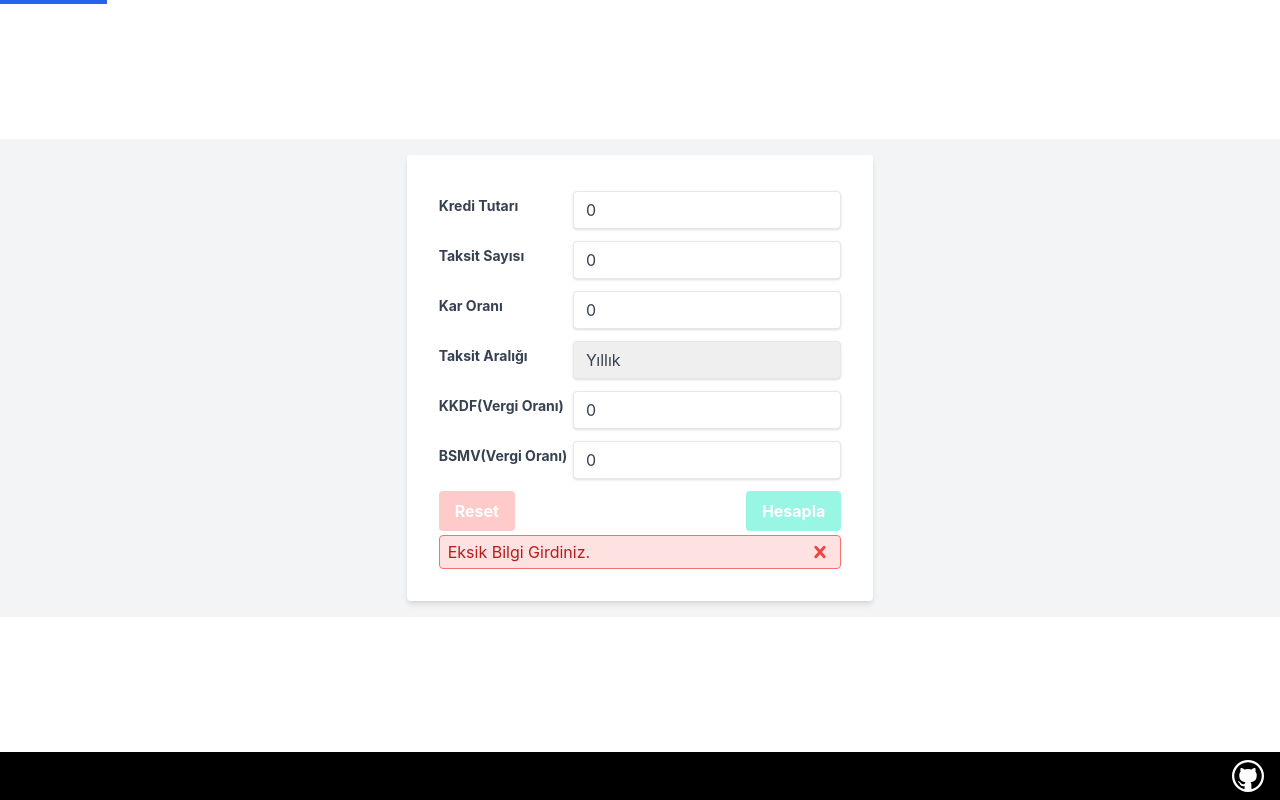
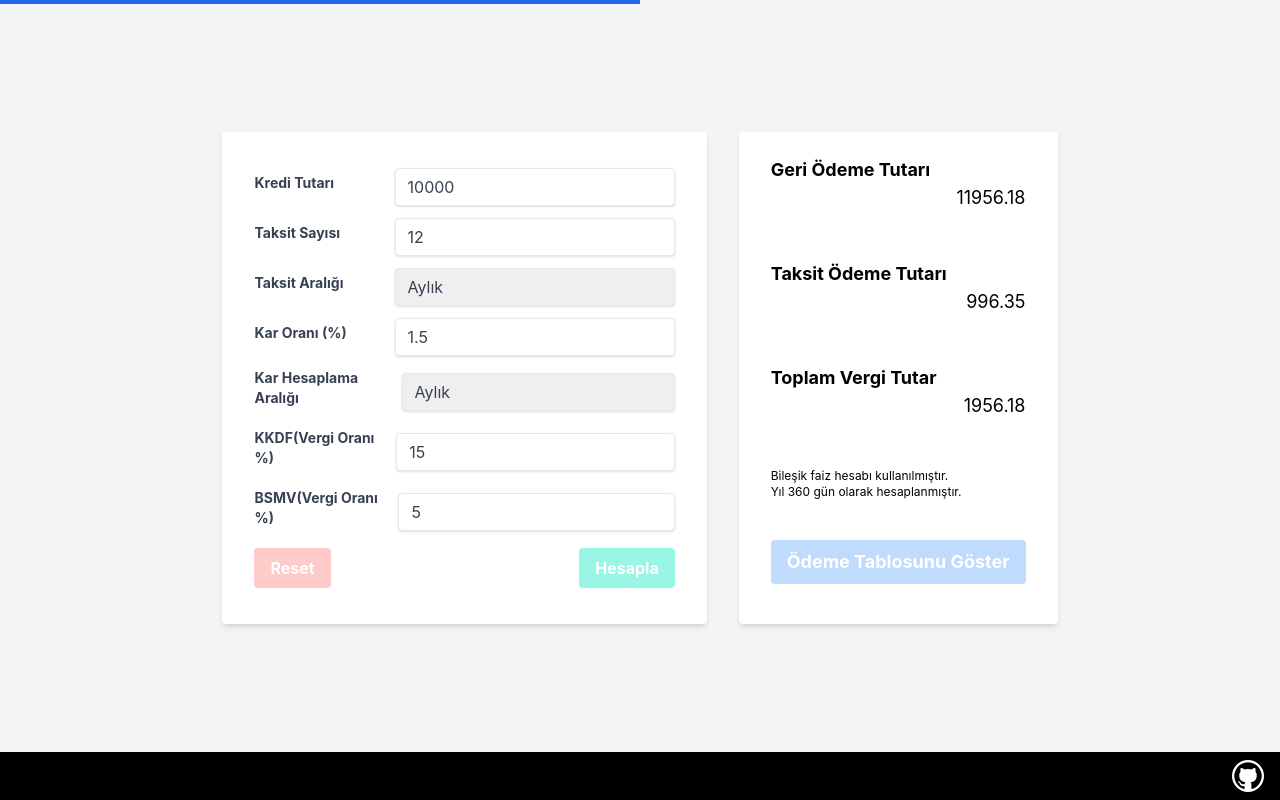
Before and after one commit to mehmetozk4n6/creditCalculator, a Next.js app: page / in a window 1280 px wide. Both pictures are taken after a click on the button "Hesapla". Built offline with nearby package versions, Linux system fonts and the light colour scheme.

Commit message:
table css completed.

```diff
--- a/components/CreditResult/index.tsx
+++ b/components/CreditResult/index.tsx
@@ -7,14 +7,18 @@ type Props = {};
 
 const CreditResult = (props: Props) => {
   const { setProgress, progress } = useProgressContext();
-  const { anaPara, taksitSayisi, karOrani, taksitAraligi, kkdf, bsmv } =
-    useCreditContext();
-  const { cardLine, card, cardButton, cardOdeme } = styles;
-  // Bileşik → Kâr = ( Anapara * ( ( 1 + kâr oranı) ^ (gün sayısı / 30) ) ) - Anapara
-  // useRef, useImpretiveHandle, forwardRef kullanılması,
-  let toplamOdeme =
-    Math.round(anaPara * Math.pow(1 + karOrani / 100, taksitSayisi) * 100) /
-    100;
+  const {
+    anaPara,
+    taksitSayisi,
+    karOrani,
+    taksitAraligi,
+    karHesaplamaAraligi,
+    kkdf,
+    bsmv,
+    toplamOdeme,
+  } = useCreditContext();
+  const { card, cardLine, cardOdeme, cardButton } = styles;
+
   let taksitTutari = Math.round((toplamOdeme / taksitSayisi) * 100) / 100;
   let kar = Math.round((toplamOdeme - anaPara) * 100) / 100;
   return (
@@ -34,16 +38,8 @@ const CreditResult = (props: Props) => {
             <span className={cardOdeme}>{kar}</span>
           </div>
           <div>
-            <p className="text-xs">
-              Faiz oranı{" "}
-              {taksitAraligi === "haftalik"
-                ? "haftalık"
-                : taksitAraligi === "aylik"
-                ? "aylık"
-                : "yıllık"}{" "}
-              olarak hesaplanmıştır.
-            </p>
-            <p className="text-xs">Yıl 360 gün hesaplanmıştır.</p>
+            <p className="text-xs">Bileşik faiz hesabı kullanılmıştır.</p>
+            <p className="text-xs">Yıl 360 gün olarak hesaplanmıştır.</p>
           </div>
           <div className={cardLine}>
             <button
--- /dev/null
+++ b/components/DetailTable/TableRow.tsx
@@ -0,0 +1,58 @@
+import styles from "./index.module.css";
+import { useEffect } from "react";
+type Props = {
+  index: number;
+  anaPara: number;
+  taksitTutari: number;
+  karOrani: number;
+  kar: number;
+  kkdf: number;
+  bsmv: number;
+  toplamOdeme: number;
+  kalanAnapara: number;
+  setKalanAnapara: React.Dispatch<React.SetStateAction<number>>;
+};
+
+const TableRow = ({
+  index,
+  taksitTutari,
+  karOrani,
+  kar,
+  kkdf,
+  bsmv,
+  toplamOdeme,
+  kalanAnapara,
+  setKalanAnapara,
+}: Props) => {
+  const {
+    detailTable,
+    detailThead,
+    detailTh,
+    detailTrOdd,
+    detailFirstTd,
+    detailTd,
+    detailTrEven,
+  } = styles;
+
+  let kartutari = (kalanAnapara * karOrani) / 100;
+
+  useEffect(() => {
+    return () => {
+      setKalanAnapara(kalanAnapara - (taksitTutari - kartutari));
+    };
+  });
+
+  return (
+    <tr className={index % 2 === 0 ? detailTrOdd : detailTrEven}>
+      <td className={detailFirstTd}>{index + 1}</td>
+      <td className={detailTd}>{taksitTutari}</td>
+      <td className={detailTd}>{taksitTutari - kartutari}</td>
+      <td className={detailTd}>{kalanAnapara - (taksitTutari - kartutari)}</td>
+      <td className={detailTd}>{kartutari}</td>
+      <td className={detailTd}>{(kartutari * kkdf) / 100}</td>
+      <td className={detailTd}>{(kartutari * bsmv) / 100}</td>
+    </tr>
+  );
+};
+
+export default TableRow;
--- a/components/DetailTable/index.tsx
+++ b/components/DetailTable/index.tsx
@@ -1,6 +1,8 @@
-import React from "react";
+import React, { useState, useEffect } from "react";
 import styles from "./index.module.css";
 import { useProgressContext } from "../../context/ProgressContext";
+import { useCreditContext } from "../../context/CreditContext";
+import TableRow from "./TableRow";
 
 type Props = {};
 
@@ -15,14 +17,42 @@ const DetailTable = (props: Props) => {
     detailTrEven,
   } = styles;
   const { setProgress, progress } = useProgressContext();
-  const handleClick = () => {};
+  const {
+    anaPara,
+    taksitSayisi,
+    karOrani,
+    taksitAraligi,
+    karHesaplamaAraligi,
+    kkdf,
+    bsmv,
+    toplamOdeme,
+  } = useCreditContext();
+  let taksitTutari: number;
+  let kar: number;
+
+  if (progress === "viewDetails") {
+    document.onkeydown = function (evt) {
+      evt = evt || window.event;
+      if (evt.keyCode === 27) {
+        setProgress("calculated");
+      }
+    };
+  }
+
+  taksitTutari = Math.round((toplamOdeme / taksitSayisi) * 100) / 100;
+  kar = Math.round((toplamOdeme - anaPara) * 100) / 100;
+  const [kalanAnapara, setKalanAnapara] = useState<number>(anaPara);
 
   return (
     <>
       {progress === "viewDetails" && (
-        <div className="flex flex-col justify-center items-center overflow-x-hidden overflow-y-auto fixed inset-0 z-50 outline-none focus:outline-none w-5/6 mx-auto overflow-auto">
+        <div
+          className="flex flex-col justify-center items-center fixed inset-0 z-10 outline-none focus:outline-none w-5/6 m-auto overflow-auto h-2/3"
+          style={{ flexFlow: "wrap" }}
+        >
+          <div className=" h-8 w-8 text-red-500 ml-auto sticky top-0 right-0">
             <svg
-            className="fill-current h-6 w-6 text-red-500 ml-auto mr-8"
+              className="fill-current"
               role="button"
               xmlns="http://www.w3.org/2000/svg"
               viewBox="0 0 20 20"
@@ -31,7 +61,7 @@ const DetailTable = (props: Props) => {
               <title>Close</title>
               <path d="M14.348 14.849a1.2 1.2 0 0 1-1.697 0L10 11.819l-2.651 3.029a1.2 1.2 0 1 1-1.697-1.697l2.758-3.15-2.759-3.152a1.2 1.2 0 1 1 1.697-1.697L10 8.183l2.651-3.031a1.2 1.2 0 1 1 1.697 1.697l-2.758 3.152 2.758 3.15a1.2 1.2 0 0 1 0 1.698z" />
             </svg>
-
+          </div>
           <table className={detailTable}>
             <thead className={detailThead}>
               <tr>
@@ -58,8 +88,25 @@ const DetailTable = (props: Props) => {
                 </th>
               </tr>
             </thead>
-            <tbody>
-              <tr className={detailTrOdd}>
+
+            <tbody className="overflow-auto">
+              {Array.from(Array(taksitSayisi).keys()).map((taksit, index) => (
+                <TableRow
+                  key={index}
+                  index={index}
+                  anaPara={anaPara}
+                  taksitTutari={taksitTutari}
+                  karOrani={karOrani}
+                  kar={kar}
+                  kkdf={kkdf}
+                  bsmv={bsmv}
+                  toplamOdeme={toplamOdeme}
+                  kalanAnapara={kalanAnapara}
+                  setKalanAnapara={setKalanAnapara}
+                />
+              ))}
+
+              {/* <tr className={detailTrEven}>
                 <td className={detailFirstTd}>Taksit No</td>
                 <td className={detailTd}>Taksit Tutarı</td>
                 <td className={detailTd}>Ana Para</td>
@@ -67,16 +114,7 @@ const DetailTable = (props: Props) => {
                 <td className={detailTd}>Kâr Tutarı</td>
                 <td className={detailTd}>KKDF</td>
                 <td className={detailTd}>BSMV</td>
-              </tr>
-              <tr className={detailTrEven}>
-                <td className={detailFirstTd}>Taksit No</td>
-                <td className={detailTd}>Taksit Tutarı</td>
-                <td className={detailTd}>Ana Para</td>
-                <td className={detailTd}>Kalan Ana Para</td>
-                <td className={detailTd}>Kâr Tutarı</td>
-                <td className={detailTd}>KKDF</td>
-                <td className={detailTd}>BSMV</td>
-              </tr>
+              </tr> */}
             </tbody>
           </table>
         </div>
--- a/components/Layout/index.tsx
+++ b/components/Layout/index.tsx
@@ -12,7 +12,7 @@ const Layout: React.FC<Props> = ({ children }) => {
   return (
     <ProgressWrapper>
       <CreditWrapper>
-        <div className="min-h-screen flex flex-col justify-between">
+        <div className="min-h-screen flex flex-col justify-between bg-gray-100">
           <Nav></Nav>
           <main>{children}</main>
           <Footer></Footer>
--- a/components/PaymentForm/index.tsx
+++ b/components/PaymentForm/index.tsx
@@ -11,6 +11,8 @@ const PaymentForm = (props: Props) => {
   const {
     anaPara,
     setAnaPara,
+    karHesaplamaAraligi,
+    setkarHesaplamaAraligi,
     taksitSayisi,
     setTaksitSayisi,
     karOrani,
@@ -21,9 +23,11 @@ const PaymentForm = (props: Props) => {
     setkkdf,
     bsmv,
     setbsmv,
+    setToplamOdeme,
   } = useCreditContext();
   const { setProgress } = useProgressContext();
-  const [showErr, setShowErr] = useState(false);
+  const [showErr, setShowErr] = useState<boolean>(false);
+  const [error, setError] = useState<string>("");
   const anaparaRef = useRef<HTMLInputElement | null>(null);
 
   const {
@@ -39,6 +43,7 @@ const PaymentForm = (props: Props) => {
       anaPara,
       taksitSayisi,
       karOrani,
+      karHesaplamaAraligi,
       taksitAraligi,
       kkdf,
       bsmv,
@@ -46,16 +51,40 @@ const PaymentForm = (props: Props) => {
     enableReinitialize: false,
     onSubmit: (values) => {
       if (
-        values.anaPara !== 0 &&
-        values.taksitSayisi !== 0 &&
-        values.karOrani !== 0
+        Number(values.anaPara) !== 0 &&
+        Number(values.taksitSayisi) !== 0 &&
+        Number(values.karOrani) !== 0
       ) {
         setAnaPara(Number(values.anaPara));
         setTaksitSayisi(Number(values.taksitSayisi));
         setKarOrani(Number(values.karOrani));
+        setkarHesaplamaAraligi(values.karHesaplamaAraligi);
         setTaksitAraligi(values.taksitAraligi);
         setkkdf(Number(values.kkdf));
         setbsmv(Number(values.bsmv));
+
+        setToplamOdeme(
+          Math.round(
+            Number(values.anaPara) *
+              Math.pow(
+                1 + Number(values.karOrani) / 100,
+                (Number(values.taksitSayisi) *
+                  (values.taksitAraligi === "haftalik"
+                    ? 7
+                    : values.taksitAraligi === "aylik"
+                    ? 30
+                    : 360)) /
+                  (values.karHesaplamaAraligi === "haftalik"
+                    ? 7
+                    : values.karHesaplamaAraligi === "aylik"
+                    ? 30
+                    : values.karHesaplamaAraligi === "gunluk"
+                    ? 1
+                    : 360)
+              ) *
+              100
+          ) / 100
+        );
 
         setProgress("calculated");
       } else {
@@ -67,9 +96,10 @@ const PaymentForm = (props: Props) => {
       setAnaPara(0);
       setKarOrani(0);
       setTaksitSayisi(0);
-      setTaksitAraligi("yillik");
-      setkkdf(0);
-      setbsmv(0);
+      setkarHesaplamaAraligi("aylik");
+      setTaksitAraligi("aylik");
+      setkkdf(15);
+      setbsmv(5);
     },
     validationSchema,
   });
@@ -118,24 +148,6 @@ const PaymentForm = (props: Props) => {
         )}
 
         <div className={styles.formLine}>
-          <label className={styles.formLabel} htmlFor="karOrani">
-            Kar Oranı
-          </label>
-          <input
-            name="karOrani"
-            id="karOrani"
-            value={values.karOrani}
-            onChange={handleChange}
-            onBlur={handleBlur}
-            placeholder="Kar Oranı"
-            className={styles.formInput}
-          />
-        </div>
-        {errors.karOrani && touched.karOrani && (
-          <div className={styles.formError}>{errors.karOrani}</div>
-        )}
-
-        <div className={styles.formLine}>
           <label className={styles.formLabel} htmlFor="taksitAraligi">
             Taksit Aralığı
           </label>
@@ -155,9 +167,50 @@ const PaymentForm = (props: Props) => {
         {errors.taksitAraligi && touched.taksitAraligi && (
           <div className={styles.formError}>{errors.taksitAraligi}</div>
         )}
+
+        <div className={styles.formLine}>
+          <label className={styles.formLabel} htmlFor="karOrani">
+            Kar Oranı (%)
+          </label>
+          <input
+            name="karOrani"
+            id="karOrani"
+            value={values.karOrani}
+            onChange={handleChange}
+            onBlur={handleBlur}
+            placeholder="Kar Oranı"
+            className={styles.formInput}
+          />
+        </div>
+        {errors.karOrani && touched.karOrani && (
+          <div className={styles.formError}>{errors.karOrani}</div>
+        )}
+
+        <div className={styles.formLine}>
+          <label className={styles.formLabel} htmlFor="karHesaplamaAraligi">
+            Kar Hesaplama Aralığı
+          </label>
+          <select
+            name="karHesaplamaAraligi"
+            id="karHesaplamaAraligi"
+            value={values.karHesaplamaAraligi}
+            onChange={handleChange}
+            onBlur={handleBlur}
+            className={styles.formInput}
+          >
+            <option value="gunluk">Günlük</option>
+            <option value="haftalik">Haftalık</option>
+            <option value="aylik">Aylık</option>
+            <option value="yillik">Yıllık</option>
+          </select>
+        </div>
+        {errors.karHesaplamaAraligi && touched.karHesaplamaAraligi && (
+          <div className={styles.formError}>{errors.karHesaplamaAraligi}</div>
+        )}
+
         <div className={styles.formLine}>
           <label className={styles.formLabel} htmlFor="kkdf">
-            KKDF(Vergi Oranı)
+            KKDF(Vergi Oranı %)
           </label>
           <input
             name="kkdf"
@@ -174,7 +227,7 @@ const PaymentForm = (props: Props) => {
         )}
         <div className={styles.formLine}>
           <label className={styles.formLabel} htmlFor="bsmv">
-            BSMV(Vergi Oranı)
+            BSMV(Vergi Oranı %)
           </label>
           <input
             name="bsmv"
--- a/components/PaymentForm/validations.ts
+++ b/components/PaymentForm/validations.ts
@@ -1,45 +1,54 @@
+import { type } from "os";
 import * as yup from "yup";
 
 
 const validations = yup.object().shape({
-  anaPara: yup.number().typeError('Numara girmelisiniz').min(0, "0'dan büyük olmalı").required("zorunlu alan").test(
+  anaPara: yup.number().typeError('Numara girmelisiniz').min(0, "0'dan büyük olmalı").required("zorunlu alan")
+  .test(
       'no-leading-zero',
       '0 ile başlamamalıdır.',
       (value, context) => {
-        console.log(value);
-        console.log(context);
-        return (value && value>=1) && (context.originalValue && context.originalValue.startsWith("0") ) ? false:true ;
+        return (value && value>=1) && (context.originalValue && (context.originalValue).toString().startsWith("0") ) ? false:true ;
       }
-    ),
-  taksitSayisi: yup.number().typeError('Numara girmelisiniz').min(0, "0'dan büyük olmalı").required("zorunlu alan").test(
+    )
+    ,
+  taksitSayisi: yup.number().typeError('Numara girmelisiniz').min(0, "0'dan büyük olmalı").required("zorunlu alan")
+  .test(
       'no-leading-zero',
       '0 ile başlamamalıdır.',
       (value, context) => {
-        return (value && value>=1) && (context.originalValue && context.originalValue.startsWith("0") ) ? false:true ;
+        return (value && value>=1) && (context.originalValue && context.originalValue.toString().startsWith("0") ) ? false:true ;
       }
-    ),
-  karOrani: yup.number().typeError('Numara girmelisiniz').min(0, "0'dan büyük olmalı").required("zorunlu alan").test(
+    )
+    ,
+  karOrani: yup.number().typeError('Numara girmelisiniz').min(0, "0'dan büyük olmalı").required("zorunlu alan")
+  .test(
       'no-leading-zero',
       '0 ile başlamamalıdır.',
       (value, context) => {
-        return (value && value>=1) && (context.originalValue && context.originalValue.startsWith("0") ) ? false:true ;
+        return (value && value>=1) && (context.originalValue && context.originalValue.toString().startsWith("0") ) ? false:true ;
       }
-    ),
+    )
+    ,
   taksitAraligi: yup.string().required("zorunlu alan"),
-  kkdf: yup.number().typeError('Numara girmelisiniz').min(0, "0'dan büyük olmalı").max(100,"100'den küçük olmalı").required("zorunlu alan").test(
+  kkdf: yup.number().typeError('Numara girmelisiniz').min(0, "0'dan büyük olmalı").max(100,"100'den küçük olmalı").required("zorunlu alan")
+  .test(
       'no-leading-zero',
       '0 ile başlamamalıdır.',
       (value, context) => {
-        return (value && value>=1) && (context.originalValue && context.originalValue.startsWith("0") ) ? false:true ;
+        return (value && value>=1) && (context.originalValue && context.originalValue.toString().startsWith("0") ) ? false:true ;
       }
-    ),
-  bsmv: yup.number().typeError('Numara girmelisiniz').min(0, "0'dan büyük olmalı").max(100,"100'den küçük olmalı").required("zorunlu alan").test(
+    )
+    ,
+  bsmv: yup.number().typeError('Numara girmelisiniz').min(0, "0'dan büyük olmalı").max(100,"100'den küçük olmalı").required("zorunlu alan")
+  .test(
       'no-leading-zero',
       '0 ile başlamamalıdır.',
       (value, context) => {
-        return (value && value>=1) && (context.originalValue && context.originalValue.startsWith("0") ) ? false:true ;
+        return (value && value>=1) && (context.originalValue && context.originalValue.toString().startsWith("0") ) ? false:true ;
       }
-    ),
+    )
+    ,
 });
 
 export default validations;
--- a/context/CreditContext.tsx
+++ b/context/CreditContext.tsx
@@ -20,6 +20,8 @@ interface CreditValues {
   setkkdf: React.Dispatch<React.SetStateAction<number>>;
   bsmv: number;
   setbsmv: React.Dispatch<React.SetStateAction<number>>;
+  toplamOdeme: number;
+  setToplamOdeme: React.Dispatch<React.SetStateAction<number>>;
 }
 
 const CreditContext = createContext<CreditValues>({
@@ -29,14 +31,16 @@ const CreditContext = createContext<CreditValues>({
   setTaksitSayisi: () => 0,
   karOrani: 0,
   setKarOrani: () => 0,
-  karHesaplamaAraligi: "yillik",
-  setkarHesaplamaAraligi: () => "yillik",
-  taksitAraligi: "yillik",
-  setTaksitAraligi: () => "yillik",
+  karHesaplamaAraligi: "aylik",
+  setkarHesaplamaAraligi: () => "aylik",
+  taksitAraligi: "aylik",
+  setTaksitAraligi: () => "aylik",
   kkdf: 0,
   setkkdf: () => 0,
   bsmv: 0,
   setbsmv: () => 0,
+  toplamOdeme: 0,
+  setToplamOdeme: () => 0,
 });
 
 type Props = {
@@ -44,14 +48,15 @@ type Props = {
 };
 
 export const CreditWrapper: React.FC<Props> = ({ children }) => {
-  const [anaPara, setAnaPara] = useState<number>(0);
-  const [taksitSayisi, setTaksitSayisi] = useState<number>(0);
-  const [karOrani, setKarOrani] = useState<number>(0);
+  const [anaPara, setAnaPara] = useState<number>(10000);
+  const [taksitSayisi, setTaksitSayisi] = useState<number>(12);
+  const [karOrani, setKarOrani] = useState<number>(1.5);
   const [karHesaplamaAraligi, setkarHesaplamaAraligi] =
-    useState<KarHesaplamaAraligi>("yillik");
-  const [taksitAraligi, setTaksitAraligi] = useState<TaksitAraligi>("yillik");
-  const [kkdf, setkkdf] = useState<number>(0);
-  const [bsmv, setbsmv] = useState<number>(0);
+    useState<KarHesaplamaAraligi>("aylik");
+  const [taksitAraligi, setTaksitAraligi] = useState<TaksitAraligi>("aylik");
+  const [kkdf, setkkdf] = useState<number>(15);
+  const [bsmv, setbsmv] = useState<number>(5);
+  const [toplamOdeme, setToplamOdeme] = useState<number>(0);
 
   const creditValues = {
     anaPara,
@@ -68,6 +73,8 @@ export const CreditWrapper: React.FC<Props> = ({ children }) => {
     setkkdf,
     bsmv,
     setbsmv,
+    toplamOdeme,
+    setToplamOdeme,
   };
 
   return (
--- a/pages/Home.module.css
+++ b/pages/Home.module.css
@@ -3,5 +3,5 @@
     flex
     flex-wrap
     justify-center
-    bg-gray-100
+
 }
```
Lines whose indentation alone changed are shown as unchanged.
